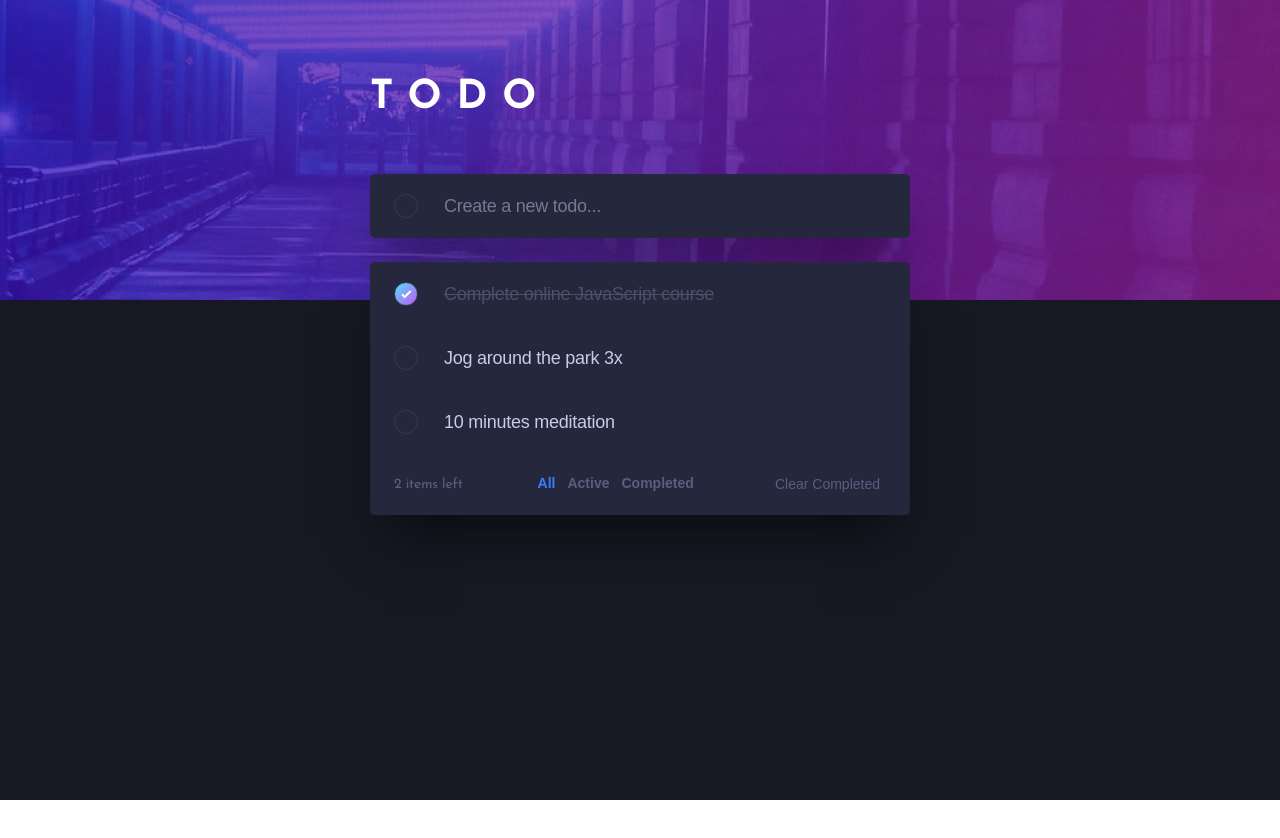
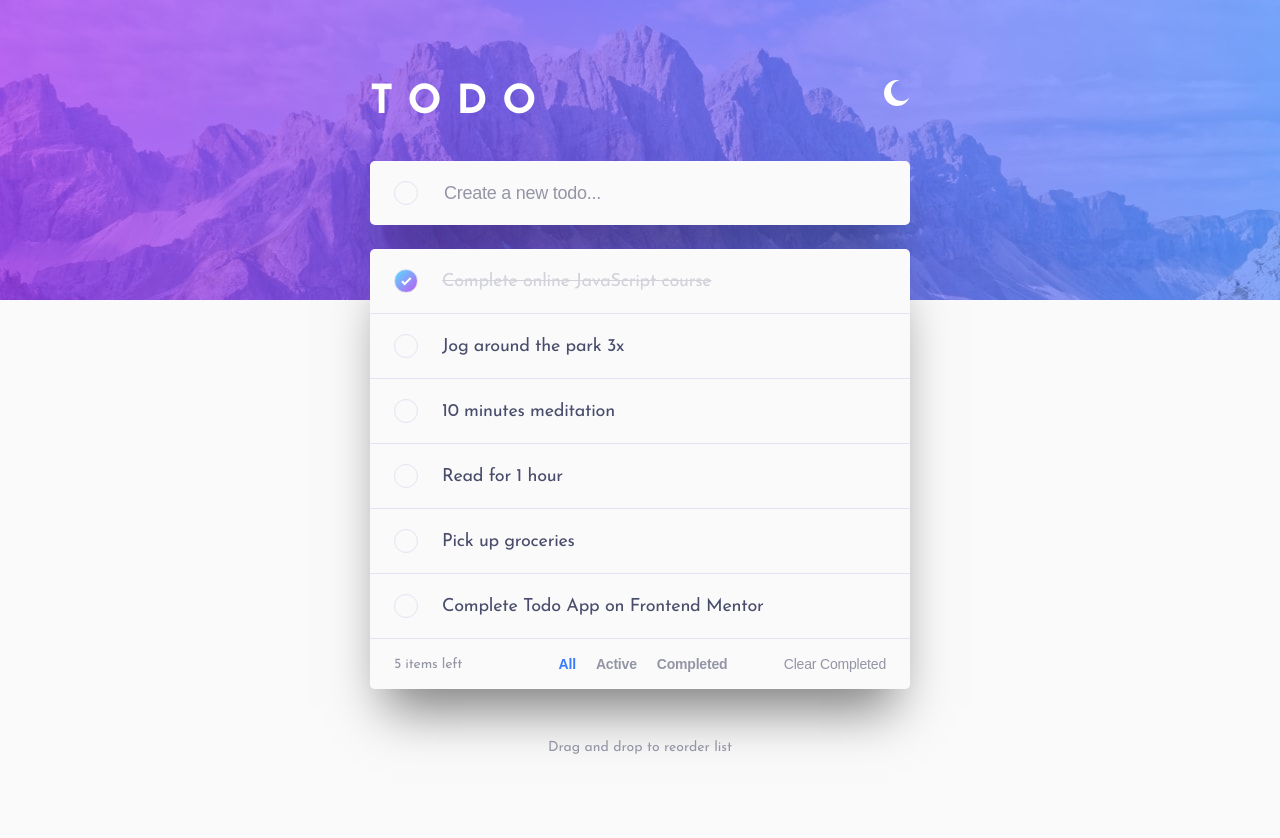
Before and after one commit to rbreckner/fm-challenges-angular, an Angular app: page /todo/v1 in a window 1280 px wide. Before the commit the page ends 800 px from the top, so only its background shows below. Built offline with nearby package versions, Linux system fonts and the light colour scheme.

Commit message:
todo: complete solution

```diff
--- a/src/app/todo/todo.component.html
+++ b/src/app/todo/todo.component.html
@@ -3,13 +3,27 @@
 </style>
 
 <main class="todo">
-  <h1 class="todo__header">Todo</h1>
+  <div class="todo__header">
+    <h1 class="todo__title">Todo</h1>
+    <div class="todo__scheme-toggle" (click)="toggleColorScheme()">
+      <svg *ngIf="colorScheme === 'dark'" xmlns="http://www.w3.org/2000/svg" width="26" height="26">
+        <path fill="#FFF" fill-rule="evenodd"
+              d="M13 21a1 1 0 011 1v3a1 1 0 11-2 0v-3a1 1 0 011-1zm-5.657-2.343a1 1 0 010 1.414l-2.121 2.121a1 1 0 01-1.414-1.414l2.12-2.121a1 1 0 011.415 0zm12.728 0l2.121 2.121a1 1 0 01-1.414 1.414l-2.121-2.12a1 1 0 011.414-1.415zM13 8a5 5 0 110 10 5 5 0 010-10zm12 4a1 1 0 110 2h-3a1 1 0 110-2h3zM4 12a1 1 0 110 2H1a1 1 0 110-2h3zm18.192-8.192a1 1 0 010 1.414l-2.12 2.121a1 1 0 01-1.415-1.414l2.121-2.121a1 1 0 011.414 0zm-16.97 0l2.121 2.12A1 1 0 015.93 7.344L3.808 5.222a1 1 0 011.414-1.414zM13 0a1 1 0 011 1v3a1 1 0 11-2 0V1a1 1 0 011-1z"/>
+      </svg>
+      <svg *ngIf="colorScheme === 'light'" xmlns="http://www.w3.org/2000/svg" width="26" height="26">
+        <path fill="#FFF" fill-rule="evenodd"
+              d="M13 0c.81 0 1.603.074 2.373.216C10.593 1.199 7 5.43 7 10.5 7 16.299 11.701 21 17.5 21c2.996 0 5.7-1.255 7.613-3.268C23.22 22.572 18.51 26 13 26 5.82 26 0 20.18 0 13S5.82 0 13 0z"/>
+      </svg>
+    </div>
+  </div>
 
 
   <div class="todo__list">
-    <div class="todo__item">
+    <div class="todo__item"
+         (click)="newTodoInput.focus()">
       <div class="todo__circle"></div>
-      <input class="todo__input"
+      <input #newTodoInput
+             class="todo__input"
              [(ngModel)]="newTodoTitle"
              placeholder="Create a new todo..."
              (keyup.enter)="createTodo()">
@@ -18,21 +32,31 @@
 
 
   <div class="todo__list">
-    <div *ngFor="let todo of filteredTodos"
-         class="todo__item">
-      <div class="todo__circle todo__circle--{{todo.status}}"
-           (click)="toggleTodoStatus(todo)">
+    <div *ngFor="let todo of filteredTodos; let index = index"
+         class="todo__item"
+         [class.todo__item--dragging]="index === draggingIndex"
+         [draggable]="true"
+         (dragstart)="onDragStart(index)"
+         (dragenter)="onDragEnter(index)"
+         (dragend)="onDragEnd()"
+         (click)="toggleTodoStatus(todo)">
+      <div class="todo__circle todo__circle--{{todo.status}}">
         <div class="circle__cover"></div>
         <svg *ngIf="todo.status === 'completed'" xmlns="http://www.w3.org/2000/svg" width="11" height="9">
           <path fill="none" stroke="#FFF" stroke-width="2" d="M1 4.304L3.696 7l6-6"/>
         </svg>
       </div>
-      <input class="todo__input todo__input--{{todo.status}}" [value]="todo.title">
+      <!--      <input class="todo__input todo__input&#45;&#45;{{todo.status}}" [value]="todo.title">-->
+      <div class="todo__input todo__input--{{todo.status}}">{{todo.title}}</div>
+      <svg class="todo__cross" xmlns="http://www.w3.org/2000/svg" width="18" height="18">
+        <path fill="#494C6B" fill-rule="evenodd"
+              d="M16.97 0l.708.707L9.546 8.84l8.132 8.132-.707.707-8.132-8.132-8.132 8.132L0 16.97l8.132-8.132L0 .707.707 0 8.84 8.132 16.971 0z"/>
+      </svg>
     </div>
 
     <div class="todo__item todo__item--footer">
-      <div class="todo__remaining">{{remaining}} items left</div>
-      <div>
+      <div>{{remaining}} items left</div>
+      <div class="todo__filters show-on-desktop">
         <button class="todo__filter"
                 [class.todo__filter--active]="filter === 'all'"
                 (click)="filter = 'all'">
@@ -55,4 +79,32 @@
     </div>
   </div>
 
+  <div class="todo__list show-on-mobile">
+    <div class="todo__item  todo__item--footer">
+      <div></div>
+      <div class="todo__filters" style="margin-left: 0;">
+        <button class="todo__filter"
+                [class.todo__filter--active]="filter === 'all'"
+                (click)="filter = 'all'">
+          All
+        </button>
+        <button class="todo__filter"
+                [class.todo__filter--active]="filter === 'active'"
+                (click)="filter = 'active'">
+          Active
+        </button>
+        <button class="todo__filter"
+                [class.todo__filter--active]="filter === 'completed'"
+                (click)="filter = 'completed'">
+          Completed
+        </button>
+      </div>
+      <div></div>
+    </div>
+  </div>
+
+  <div class="todo__reorder-info">
+    Drag and drop to reorder list
+  </div>
+
 </main>
--- a/src/app/todo/todo.component.scss
+++ b/src/app/todo/todo.component.scss
@@ -1,80 +1,165 @@
-//body {
-//  margin: 0;
-//}
-
 button {
   background: none;
   border: none;
 }
 
+@mixin for-mobile {
+  @media (max-width: 580px) {
+    @content;
+  }
+}
+
+.show-on-mobile {
+  display: none;
+  @include for-mobile {
+    display: block;
+  }
+}
+
+.show-on-desktop {
+  display: block;
+  @include for-mobile {
+    display: none;
+  }
+}
+
 :host {
   --background-color: #171823;
+  --background-image: url('/assets/todo/bg-desktop-dark.jpg');
 
   --item-background: #25273D;
   --item-border-radius: 5px;
-  --item-stroke: #979797;
+  --item-divider: #393A4B;
+  --item-font-size: 18px;
   --item-text-color: #C8CBE7;
   --item-text-secondary-color: #5B5E7E;
   --item-text-active-color: #3A7CFD;
+  --item-text-hover-color: #fff;
   --item-text-completed-color: #4D5067;
   --item-placeholder-color: #767992;
 
   --circle-stroke: #393A4B;
   --circle-gradient: linear-gradient(135deg, #55DDFF 0%, #C058F3 100%);
 
+  &.light {
+    --background-color: #FAFAFA;
+    --background-image: url('/assets/todo/bg-desktop-light.jpg');
 
+    --item-background: #FAFAFA;
+    --item-divider: #E3E4F1;
+    --item-text-color: #494C6B;
+    --item-text-secondary-color: #9495A5;
+    --item-text-hover-color: #494C6B;
+    --item-text-completed-color: #D1D2DA;
+    --item-placeholder-color: #9495A5;
+
+    --circle-stroke: #E3E4F1;
+  }
+
+  padding: 80px 24px;
   display: block;
   min-height: 100dvh;
   background-color: var(--background-color);
-  background-image: url('/assets/todo/bg-desktop-dark.jpg');
+  background-image: var(--background-image);
   background-repeat: no-repeat;
+  background-position-x: center;
+  font-family: 'Josefin Sans', sans-serif;
 
-  padding-top: 70px;
-
-  font-family: 'Josefin Sans', sans-serif;
+  @include for-mobile {
+    padding-top: 48px;
+    background-size: auto 200px;
+    --item-font-size: 12px;
+  }
 }
 
 .todo {
-  width: 540px;
+  max-width: 540px;
   margin: auto;
+
+  &__scheme-toggle {
+    cursor: pointer;
+  }
 }
 
 .todo__header {
+  display: flex;
+  justify-content: space-between;
+  align-items: flex-end;
+  margin-bottom: 48px;
+
+  @include for-mobile {
+    margin-bottom: 28px;
+  }
+}
+
+.todo__title {
   margin: 0;
   font-size: 40px;
+  line-height: 0.5;
   letter-spacing: 15px;
   text-transform: uppercase;
   color: #fff;
 
-  margin-bottom: 48px;
+  @include for-mobile {
+    font-size: 25px;
+    line-height: inherit;
+    letter-spacing: 12px;
+  }
 }
 
 .todo__list {
   margin-top: 24px;
+  border-radius: var(--item-border-radius);
+  overflow: hidden;
   box-shadow: 0px 35px 50px -15px rgba(0, 0, 0, 0.5);
+
+  @include for-mobile {
+    margin-top: 16px;
+  }
 }
 
 .todo__item {
   padding: 20px 24px;
+  line-height: normal;
+  letter-spacing: -0.25px;
   background-color: var(--item-background);
   display: flex;
+  align-items: center;
+  cursor: pointer;
 
-  &:first-child {
-    border-top-left-radius: var(--item-border-radius);
-    border-top-right-radius: var(--item-border-radius);
-  }
-
-  &:last-child {
-    border-bottom-left-radius: var(--item-border-radius);
-    border-bottom-right-radius: var(--item-border-radius);
+  &:not(:last-child) {
+    border-bottom: 1px solid var(--item-divider);
   }
 
   &--footer {
+    padding: 16px 24px;
     justify-content: space-between;
     align-items: center;
     font-size: 14px;
     letter-spacing: -0.19px;
     color: var(--item-text-secondary-color);
+  }
+
+  &:hover {
+    .todo__circle--active {
+      .circle__cover {
+        background-color: var(--item-background);
+      }
+
+      background: var(--circle-gradient);
+    }
+
+    .todo__cross {
+      display: block;
+    }
+  }
+
+  &--dragging {
+    // make dragged item more clear
+  }
+
+  @include for-mobile {
+    padding: 16px 18px;
   }
 }
 
@@ -86,13 +171,16 @@ button {
   height: 24px;
   border-radius: 24px;
   border: 1px solid var(--circle-stroke);
-  cursor: pointer;
 
   display: flex;
   justify-content: center;
   align-items: center;
 
   position: relative;
+
+  @include for-mobile {
+    margin-right: 12px;
+  }
 
   .circle__cover {
     position: absolute;
@@ -101,13 +189,6 @@ button {
     width: 20px;
     height: 20px;
     border-radius: 22px;
-  }
-
-  &--active:hover {
-    .circle__cover {
-      background-color: var(--item-background);
-    }
-    background: var(--circle-gradient);
   }
 
   &--completed {
@@ -120,7 +201,7 @@ button {
   border: none;
   width: 100%;
 
-  font-size: 18px;
+  font-size: var(--item-font-size);
   letter-spacing: -0.25px;
   color: var(--item-text-color);
 
@@ -134,18 +215,31 @@ button {
   }
 }
 
-.todo__remaining {
+.todo__cross {
+  display: none;
+  flex-shrink: 0;
+
+  @include for-mobile {
+    display: block;
+  }
+}
+
+.todo__filters {
+  margin-left: 40px;
 }
 
 .todo__filter {
   font-size: inherit;
+  letter-spacing: inherit;
   color: inherit;
   cursor: pointer;
 
   font-weight: 700;
 
+  padding: 1px 10px;
+
   &:hover {
-    color: #fff;
+    color: var(--item-text-hover-color);
   }
 
   &--active {
@@ -155,10 +249,20 @@ button {
 
 .todo__clear {
   font-size: inherit;
+  letter-spacing: inherit;
   color: inherit;
   cursor: pointer;
 
+  padding: 1px 0;
+
   &:hover {
-    color: #fff;
+    color: var(--item-text-hover-color);
   }
 }
+
+.todo__reorder-info {
+  margin-top: 49px;
+  font-size: 14px;
+  color: var(--item-text-secondary-color);
+  text-align: center;
+}
--- a/src/app/todo/todo.component.ts
+++ b/src/app/todo/todo.component.ts
@@ -1,4 +1,4 @@
-import {Component} from '@angular/core';
+import {Component, HostBinding} from '@angular/core';
 import {Title} from '@angular/platform-browser';
 
 export interface Todo {
@@ -12,6 +12,8 @@ export interface Todo {
   styleUrls: ['./todo.component.scss']
 })
 export class TodoComponent {
+  @HostBinding('class') colorScheme: 'light' | 'dark' = 'light'
+
   todos: Todo[] = [
     {
       title: 'Complete online JavaScript course',
@@ -23,6 +25,18 @@ export class TodoComponent {
     },
     {
       title: '10 minutes meditation',
+      status: 'active'
+    },
+    {
+      title: 'Read for 1 hour',
+      status: 'active'
+    },
+    {
+      title: 'Pick up groceries',
+      status: 'active'
+    },
+    {
+      title: 'Complete Todo App on Frontend Mentor',
       status: 'active'
     }
   ]
@@ -45,6 +59,14 @@ export class TodoComponent {
 
   get remaining() {
     return this.todos.filter(x => x.status === 'active').length;
+  }
+
+  draggingIndex: number | null = null;
+
+  private _reorderItem(fromIndex: number, toIndex: number): void {
+    const itemToBeReordered = this.todos.splice(fromIndex, 1)[0];
+    this.todos.splice(toIndex, 0, itemToBeReordered);
+    this.draggingIndex = toIndex;
   }
 
   constructor(private title: Title) {
@@ -73,4 +95,27 @@ export class TodoComponent {
   clearCompleted() {
     this.todos = this.todos.filter(x => x.status !== 'completed');
   }
+
+  toggleColorScheme() {
+    if (this.colorScheme === 'light') {
+      this.colorScheme = 'dark';
+    } else {
+      this.colorScheme = 'light';
+    }
+  }
+
+
+  onDragEnter(index: number) {
+    if (this.draggingIndex !== null && this.draggingIndex !== index) {
+      this._reorderItem(this.draggingIndex, index);
+    }
+  }
+
+  onDragEnd() {
+    this.draggingIndex = null;
+  }
+
+  onDragStart(index: number) {
+    this.draggingIndex = index;
+  }
 }
```
Also changed, not shown: 1 other file (tests, documents, lock files or other folders).
